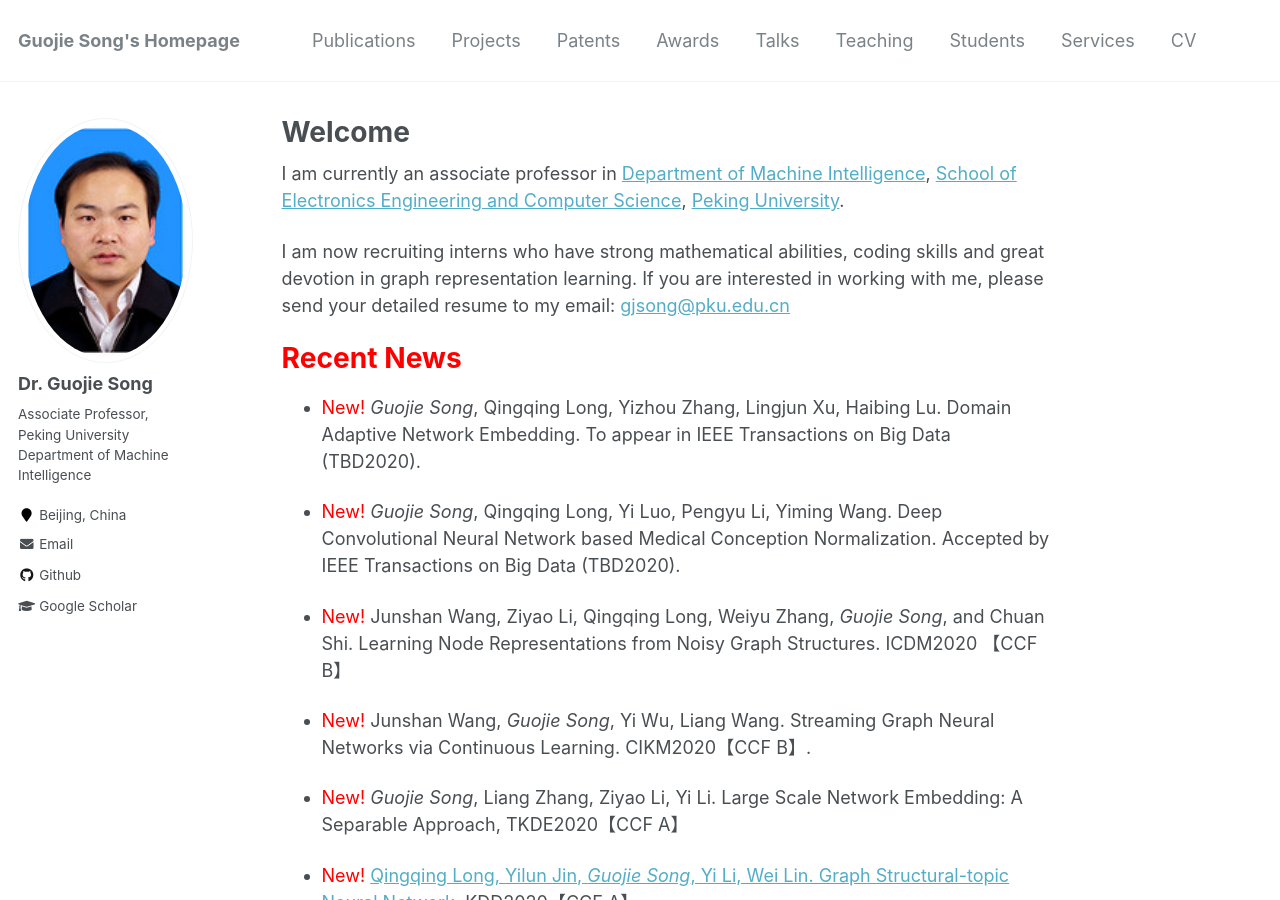
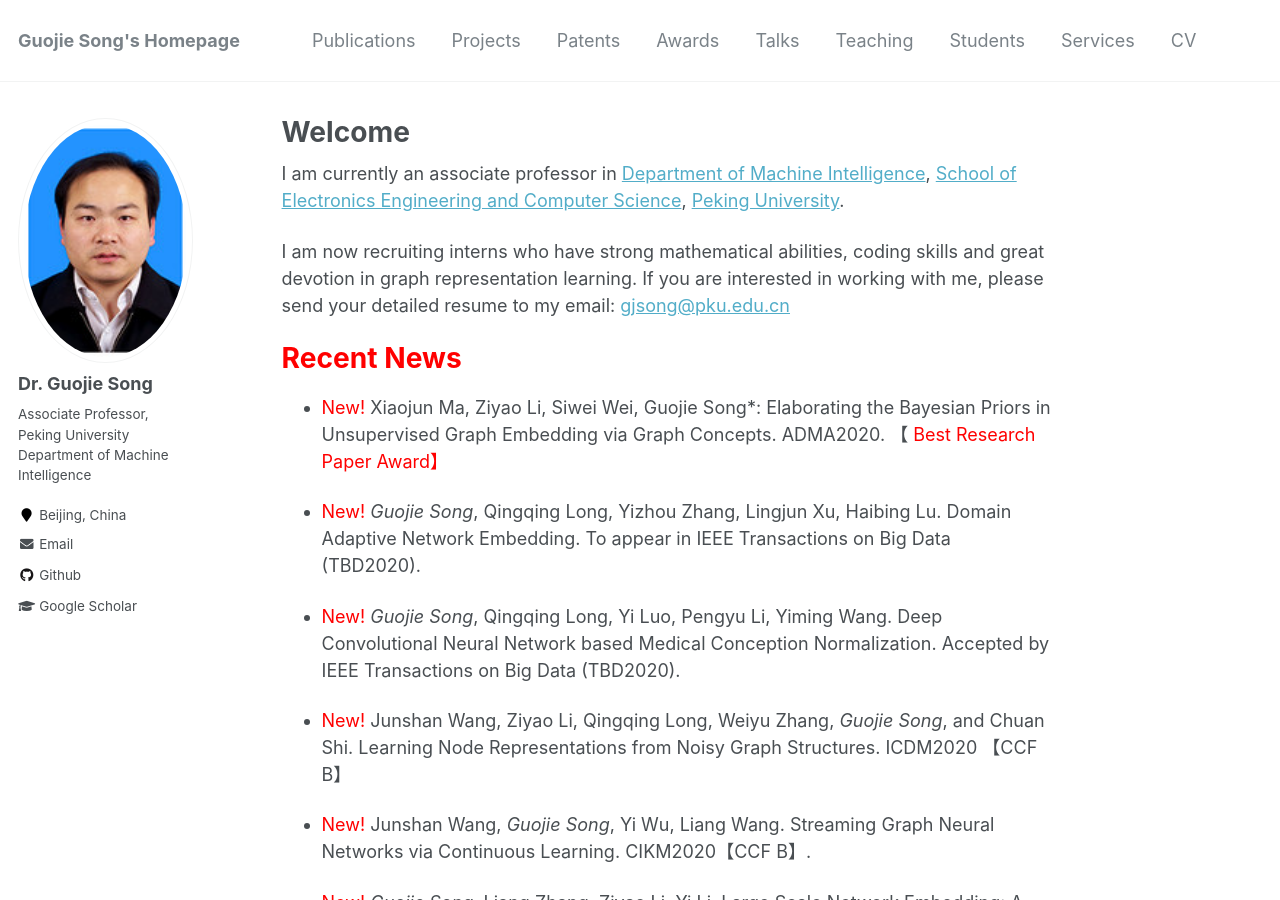
Before and after one commit to gjsong-pku/gjsong-pku.github.io, a Jekyll site: the page built from _pages/about.md, in a window 1280 px wide and 900 px high. Built offline with Jekyll 4.4.1, drawn with Linux system fonts in a browser that asks for light colours.

Commit message:
Update about.md

```diff
--- a/_pages/about.md
+++ b/_pages/about.md
@@ -15,6 +15,8 @@ I am now recruiting interns who have strong mathematical abilities, coding skill
 
 <span style='color:red'>Recent News</span>
 ======
+- <span style="color:red">New!</span> Xiaojun Ma, Ziyao Li, Siwei Wei, Guojie Song*: Elaborating the Bayesian Priors in Unsupervised Graph Embedding via Graph Concepts. ADMA2020. 【<span style="color:red"> Best Research Paper Award】
+
 - <span style="color:red">New!</span> *Guojie Song*, Qingqing Long, Yizhou Zhang, Lingjun Xu, Haibing Lu. Domain Adaptive Network Embedding. To appear in IEEE Transactions on Big Data (TBD2020).
 
 - <span style="color:red">New!</span> *Guojie Song*, Qingqing Long, Yi Luo, Pengyu Li, Yiming Wang. Deep Convolutional Neural Network based Medical Conception Normalization. Accepted by IEEE Transactions on Big Data (TBD2020).
```
